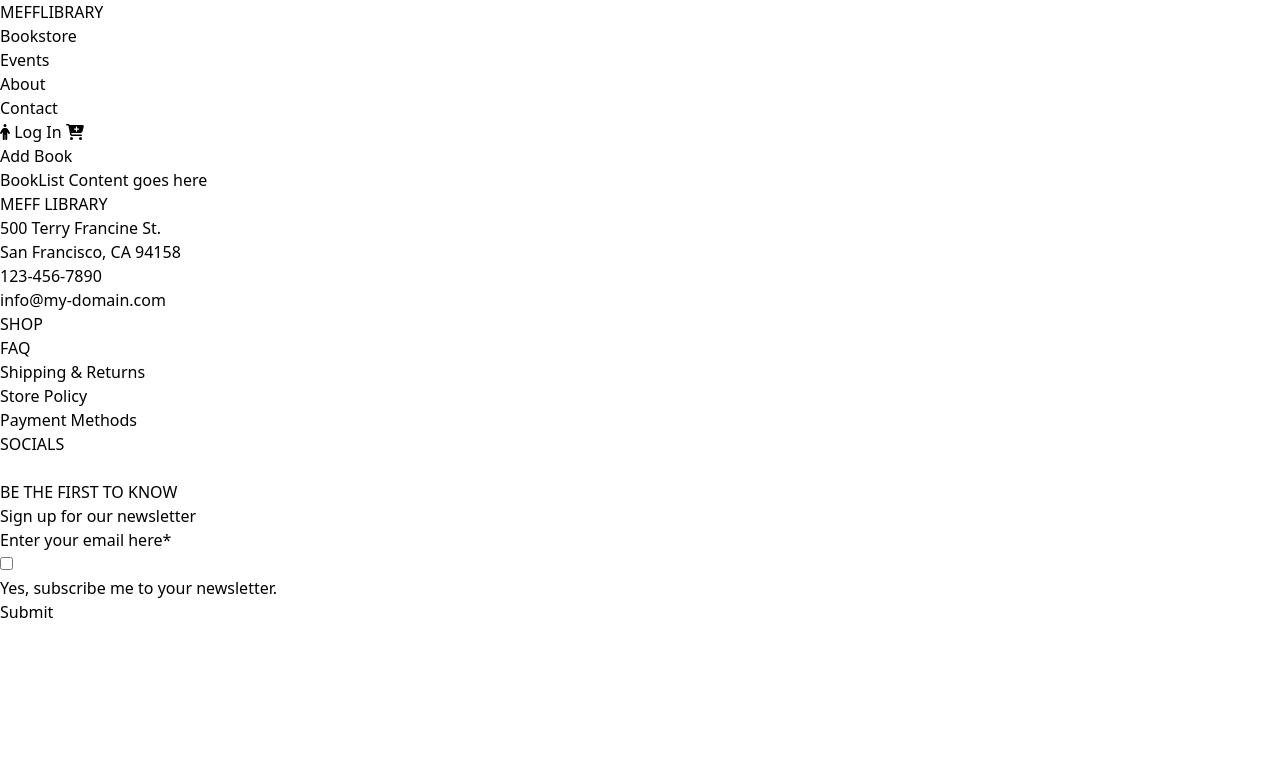
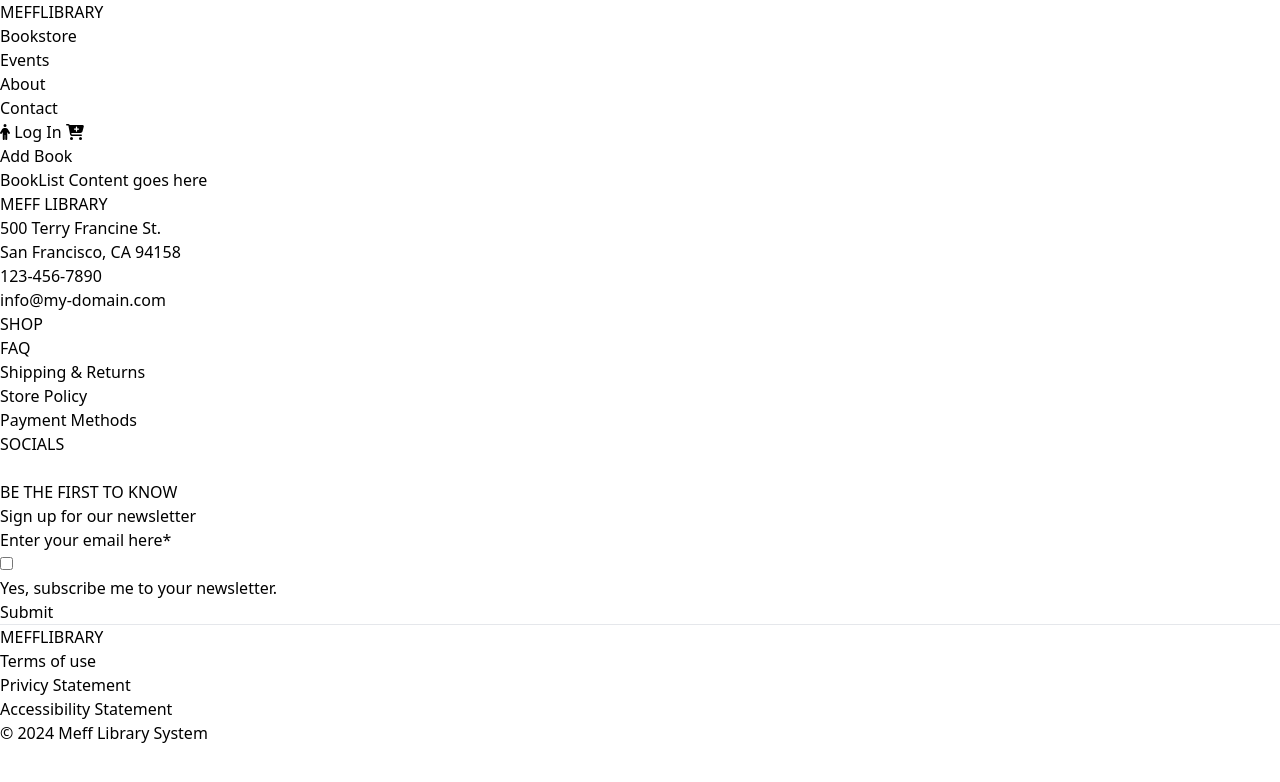
Before and after one commit to TEAM-MEFF/meff-library-app, a React (Vite) app: page / in a window 1280 px wide. Shown: the top 782 px of the page. Built offline with nearby package versions, Linux system fonts and the light colour scheme; some icons are missing.

Commit message:
small touches on footer

```diff
--- a/src/components/Footer.jsx
+++ b/src/components/Footer.jsx
@@ -5,7 +5,9 @@ import IonIcon from "@reacticons/ionicons";
 // import { }
 const Footer = () => {
   return (
-    <div className="flex w-[full] h-[100vh] justify-around pt-48 bg-[#0E345A] text-white ">
+    <section>
+      <div className=" bg-[#0E345A] py-20">
+        <div className="flex w-[full] justify-around text-white ">
           <div className="flex flex-col gap-6">
             <h6 className="font-semibold">MEFF LIBRARY</h6>
             <p>500 Terry Francine St.</p>
@@ -53,6 +55,25 @@ const Footer = () => {
             </div>
           </div>
         </div>
+        <hr className="mb-10 divide-white ml-20 mr-16 mt-10" />
+        <div className="flex ml-14">
+        <div className="content-center items-center mr-80 w-[160px] flex">
+        <a href="#" className="bg-[#0E345A] w-[70px] h-[40px] content-center text-white font-bold text-center">
+          MEFF
+        </a>
+        <a href="#" className="w-[80px] h-[40px] content-center bg-[white] hover:bg-[#0E345A] hover:text-white border-2 text-center">LIBRARY</a>
+      </div>
+      <div className="flex gap-44 text-white">
+        <ul className="flex gap-3">
+          <li>Terms of use</li>
+          <li>Privicy Statement</li>
+          <li>Accessibility Statement</li>
+        </ul>
+        <p>© 2024 Meff Library System</p>
+      </div>
+        </div>
+      </div>
+    </section>
   );
 };
 
```
Lines whose indentation alone changed are shown as unchanged.
